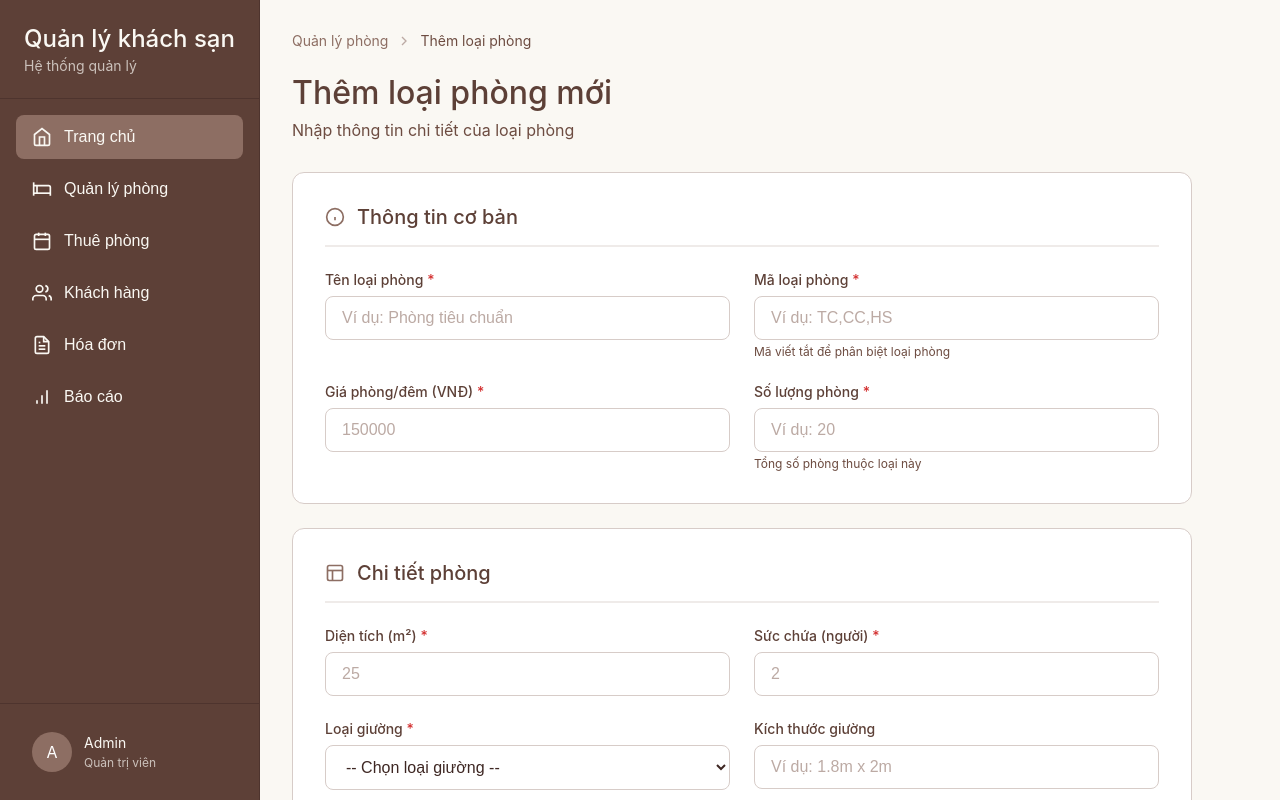
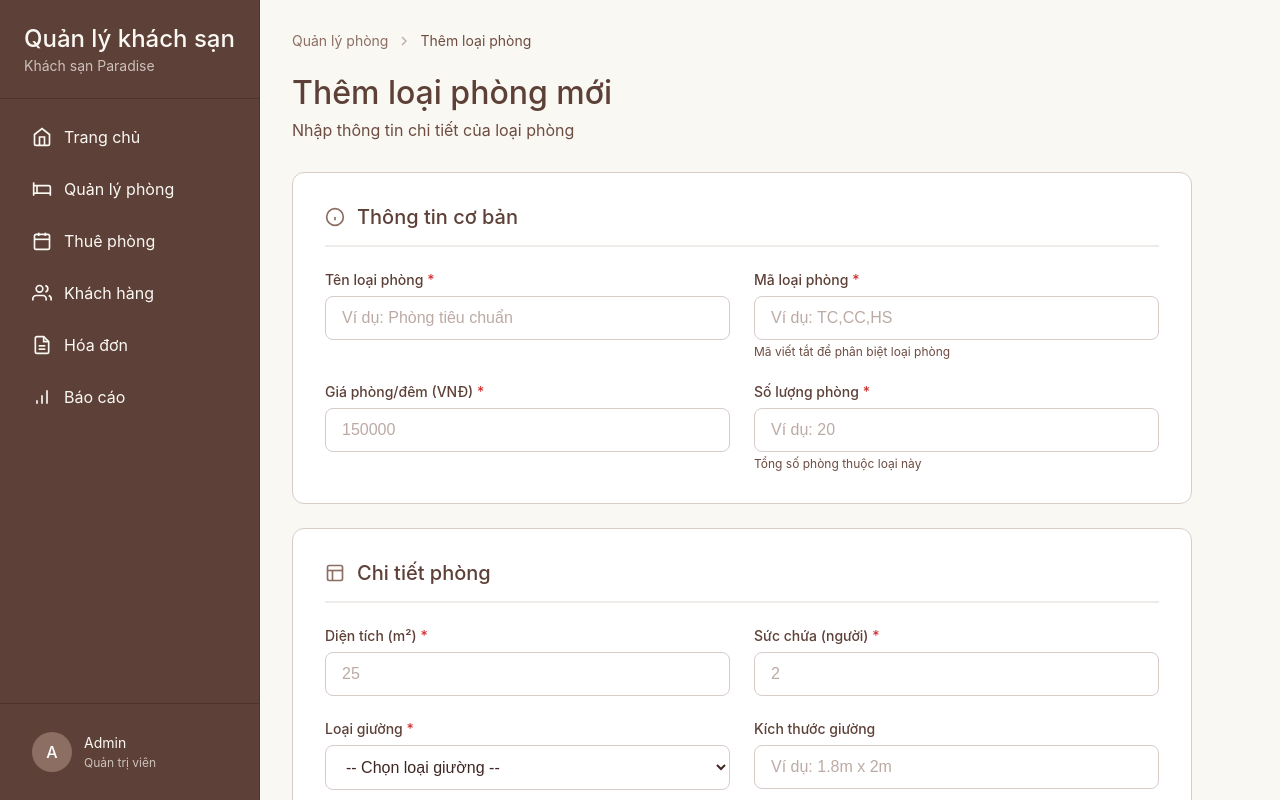
Before and after one commit to AnhThy3447/Hotel_management_system_SE104, a plain HTML site: page room-type-form.html in a window 1280 px wide. Drawn offline with Linux system fonts and the light colour scheme.

Commit message:
Update room-type-form.html

```diff
--- a/room-type-form.html
+++ b/room-type-form.html
@@ -5,81 +5,13 @@
     <meta name="viewport" content="width=device-width, initial-scale=1.0">
     <title>Thêm loại phòng - Khách sạn</title>
     <link rel="stylesheet" href="css/room-type-form.css">
+    <link rel="stylesheet" href="css/common.css">
 </head>
 <body>
     <div class="container">
-        <!-- Sidebar -->
-        <aside class="sidebar">
-            <div class="sidebar-header">
-                <h1>Quản lý khách sạn</h1>
-                <p>Hệ thống quản lý</p>
-            </div>
+        <!-- SIDEBAR -->
+    <div id="sidebar-container"></div>
 
-             <nav class="sidebar-nav">
-                <button class="nav-item active" onclick="location.href='dashboard.html'">
-                    <svg width="20" height="20" viewBox="0 0 24 24" fill="none" stroke="currentColor" stroke-width="2">
-                        <path d="M3 9l9-7 9 7v11a2 2 0 0 1-2 2H5a2 2 0 0 1-2-2z"></path>
-                        <polyline points="9 22 9 12 15 12 15 22"></polyline>
-                    </svg>
-                    <span>Trang chủ</span>
-                </button>
-                <button class="nav-item" onclick="location.href='rooms.html'">
-                    <svg width="20" height="20" viewBox="0 0 24 24" fill="none" stroke="currentColor" stroke-width="2">
-                        <path d="M2 4v16"></path>
-                        <path d="M2 8h18a2 2 0 0 1 2 2v10"></path>
-                        <path d="M2 17h20"></path>
-                        <path d="M6 8v9"></path>
-                    </svg>
-                    <span>Quản lý phòng</span>
-                </button>
-                <button class="nav-item" onclick="location.href='booking-list.html'">
-                    <svg width="20" height="20" viewBox="0 0 24 24" fill="none" stroke="currentColor" stroke-width="2">
-                        <rect x="3" y="4" width="18" height="18" rx="2" ry="2"></rect>
-                        <line x1="16" y1="2" x2="16" y2="6"></line>
-                        <line x1="8" y1="2" x2="8" y2="6"></line>
-                        <line x1="3" y1="10" x2="21" y2="10"></line>
-                    </svg>
-                    <span>Thuê phòng</span>
-                </button>
-                <button class="nav-item" onclick="showPage('customers')">
-                    <svg width="20" height="20" viewBox="0 0 24 24" fill="none" stroke="currentColor" stroke-width="2">
-                        <path d="M17 21v-2a4 4 0 0 0-4-4H5a4 4 0 0 0-4 4v2"></path>
-                        <circle cx="9" cy="7" r="4"></circle>
-                        <path d="M23 21v-2a4 4 0 0 0-3-3.87"></path>
-                        <path d="M16 3.13a4 4 0 0 1 0 7.75"></path>
-                    </svg>
-                    <span>Khách hàng</span>
-                </button>
-                <button class="nav-item" onclick="showPage('invoices')">
-                    <svg width="20" height="20" viewBox="0 0 24 24" fill="none" stroke="currentColor" stroke-width="2">
-                        <path d="M14 2H6a2 2 0 0 0-2 2v16a2 2 0 0 0 2 2h12a2 2 0 0 0 2-2V8z"></path>
-                        <polyline points="14 2 14 8 20 8"></polyline>
-                        <line x1="16" y1="13" x2="8" y2="13"></line>
-                        <line x1="16" y1="17" x2="8" y2="17"></line>
-                        <polyline points="10 9 9 9 8 9"></polyline>
-                    </svg>
-                    <span>Hóa đơn</span>
-                </button>
-                <button class="nav-item" onclick="showPage('reports')">
-                    <svg width="20" height="20" viewBox="0 0 24 24" fill="none" stroke="currentColor" stroke-width="2">
-                        <line x1="12" y1="20" x2="12" y2="10"></line>
-                        <line x1="18" y1="20" x2="18" y2="4"></line>
-                        <line x1="6" y1="20" x2="6" y2="16"></line>
-                    </svg>
-                    <span>Báo cáo</span>
-                </button>
-            </nav>
-
-            <div class="sidebar-footer">
-                <div class="user-profile">
-                    <div class="user-avatar">A</div>
-                    <div class="user-info">
-                        <p>Admin</p>
-                        <small>Quản trị viên</small>
-                    </div>
-                </div>
-            </div>
-        </aside>
 
         <!-- Main Content -->
         <main class="main-content">
@@ -439,52 +371,7 @@
         </main>
     </div>
 
-    <script>
-        function handleSubmit(event) {
-            event.preventDefault();
-
-            const formData = new FormData(event.target);
-            const data = {};
-
-            for (let [key, value] of formData.entries()) {
-                if (key === 'amenities') {
-                    if (!data.amenities) data.amenities = [];
-                    data.amenities.push(value);
-                } else {
-                    data[key] = value;
-                }
-            }
-
-            console.log('Dữ liệu loại phòng mới:', data);
-
-            alert('✅ Thêm loại phòng thành công!\n\n' +
-                  'Tên loại: ' + data.typeName + '\n' +
-                  'Mã loại: ' + data.typeCode + '\n' +
-                  'Giá: ' + parseInt(data.price).toLocaleString('vi-VN') + ' VNĐ/đêm\n' +
-                  'Diện tích: ' + data.area + ' m²\n' +
-                  'Sức chứa: ' + data.capacity + ' người\n' +
-                  'Số lượng phòng: ' + data.totalRooms);
-
-            // location.href = 'rooms.html';
-        }
-
-        function cancelForm() {
-            if (confirm('Bạn có chắc muốn hủy? Dữ liệu đã nhập sẽ không được lưu.')) {
-                location.href = 'rooms.html';
-            }
-        }
-
-        // Auto-generate code from name
-        document.getElementById('typeName').addEventListener('input', function(e) {
-            const name = e.target.value;
-            const codeInput = document.getElementById('typeCode');
-
-            if (name && !codeInput.value) {
-                // Lấy 3 ký tự đầu và chuyển thành chữ hoa
-                const code = name.substring(0, 3).toUpperCase();
-                codeInput.value = code;
-            }
-        });
-    </script>
+    <script src="js/room-type-form.js"></script>
+    <script src="js/common.js"></script>
 </body>
 </html>
```
